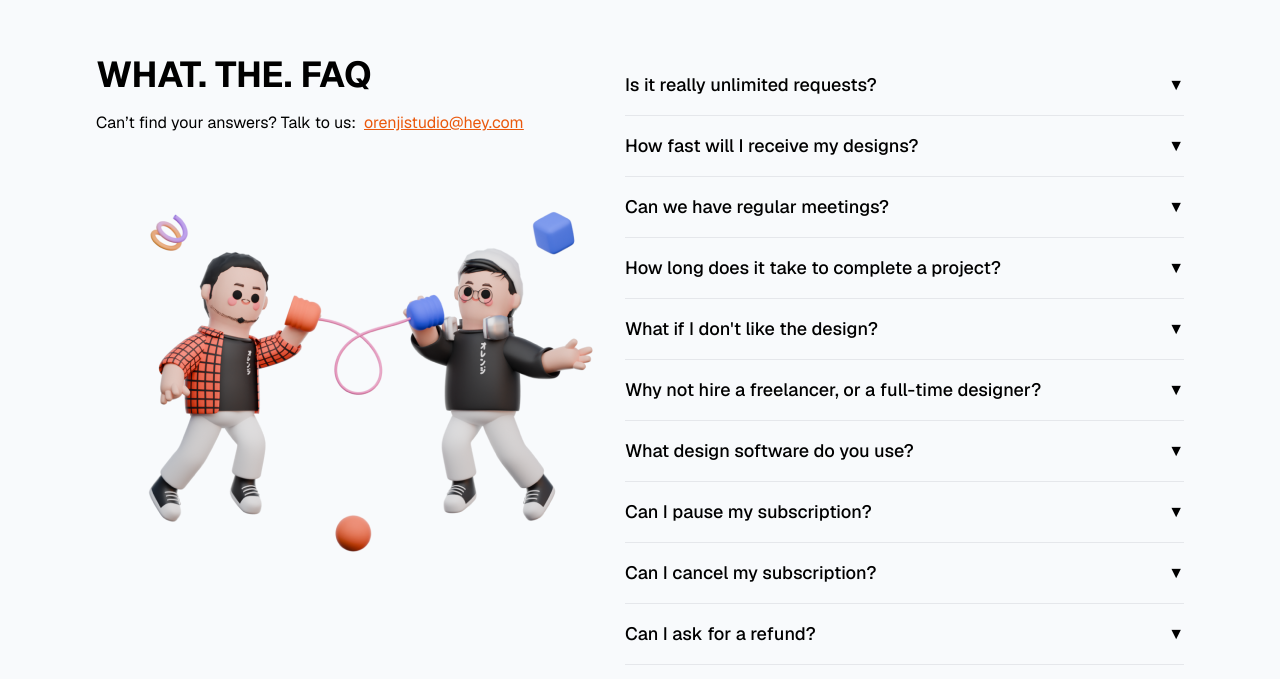
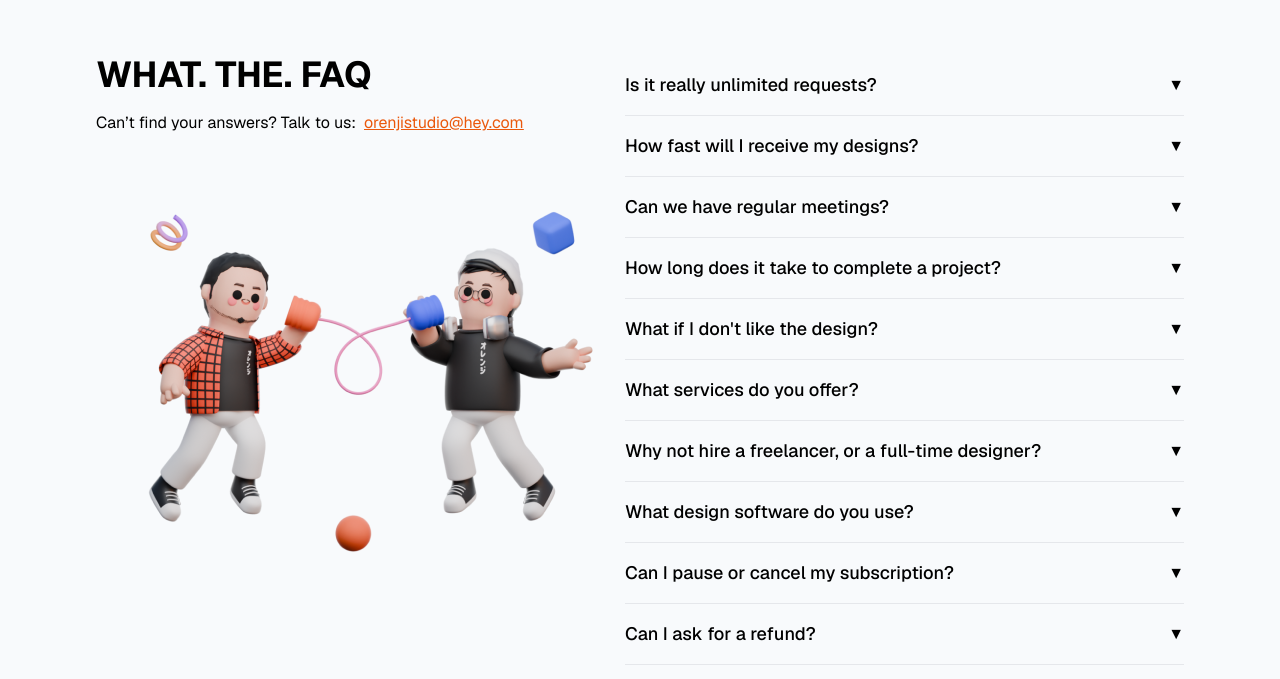
Before and after one commit to zearafat/OrenjiWebV2, a Next.js app: page / in a window 1280 px wide. Shown: the part 5152-5831 px from the top of the page. Built offline with nearby package versions, Linux system fonts and the light colour scheme; no server answers.

Commit message:
Update FAQ

```diff
--- a/app/components/compFAQ.tsx
+++ b/app/components/compFAQ.tsx
@@ -76,6 +76,11 @@ const Accordion: React.FC = () => {
                                     refining the work until it meets your exact standards. Recognizing your passion for your
                                     project and the need for perfection, we are committed to doing whatever it takes to achieve that.
                                 </AccordionItem>
+                                <AccordionItem title={"What services do you offer?"}>
+                                    We offer UI/UX design (Both mobile and/or web), custom illustrations (Both 2D and/or 3D),
+                                    branding and visual identity design, logo design, icon design, graphic design, and social media design. All with
+                                    dedicated Project Manager and Creative Director in charge.
+                                </AccordionItem>
                                 <AccordionItem title={"Why not hire a freelancer, or a full-time designer?"}>
                                     Employing a designer can be both costly and time-intensive. It involves attracting
                                     suitable candidates, sifting through numerous applications, providing a competitive
@@ -89,12 +94,9 @@ const Accordion: React.FC = () => {
                                 <AccordionItem title={"What design software do you use?"}>
                                     We use mainly Figma for UI/UX design and vector illustration, and Blender for 3D illustrations.
                                 </AccordionItem>
-                                <AccordionItem title={"Can I pause my subscription?"}>
-                                    Of course you can. We can pause the subscription at any point of the project, and
-                                    pick up where you left off when you are ready to continue.
-                                </AccordionItem>
-                                <AccordionItem title={"Can I cancel my subscription?"}>
-                                    Absolutely. No question asked.
+                                <AccordionItem title={"Can I pause or cancel my subscription?"}>
+                                    Of course you can. You can pause the subscription at any point of the project, and
+                                    pick up where you left off when you are ready to continue. As for cancellation, absolutely. No question asked.
                                 </AccordionItem>
                                 <AccordionItem title={"Can I ask for a refund?"}>
                                     Sadly, we are unable to provide any money-back guarantee. The significant creative effort
```
